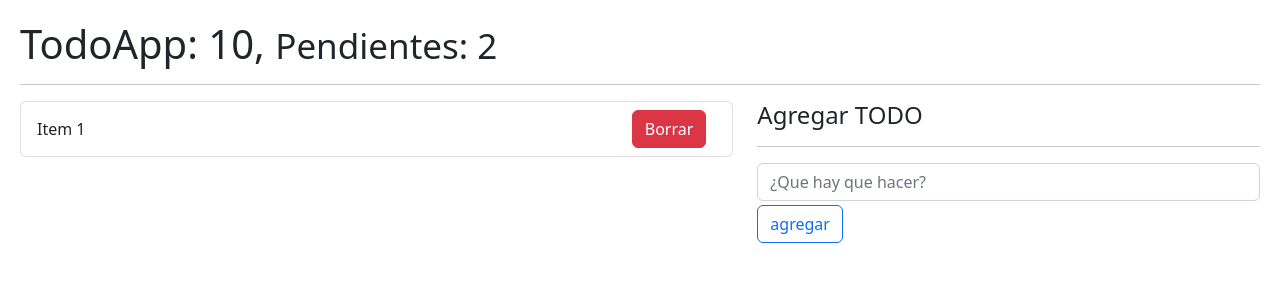
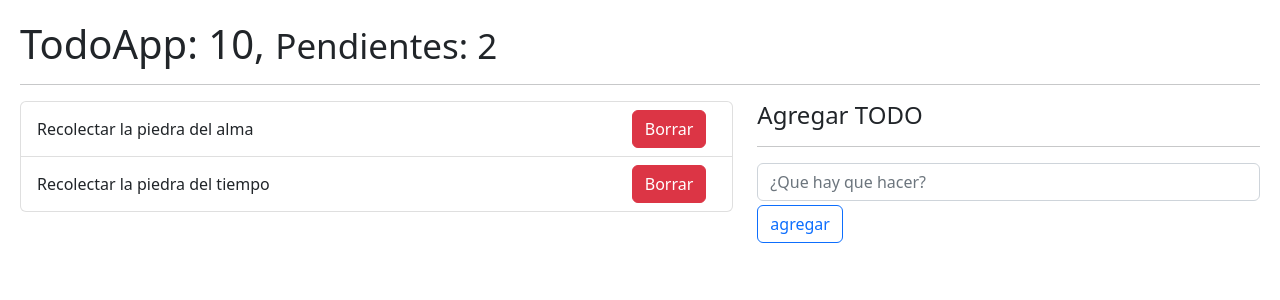
Before and after one commit to 1vanInclan/HooksApp, a React (Vite) app: page / in a window 1280 px wide. Shown: the top 300 px of the page. Built offline with nearby package versions, Linux system fonts and the light colour scheme.

Commit message:
Parte de 1 de la tarea, extraccion de arreglo de objetos

```diff
--- a/src/08-useReducer/TodoApp.jsx
+++ b/src/08-useReducer/TodoApp.jsx
@@ -1,4 +1,5 @@
 import { useReducer } from "react";
+import { TodoList } from "./TodoList";
 import { todoReducer } from "./todoReducer";
 
 const initialState = [
@@ -31,15 +32,9 @@
 
             <div className="row">
                 <div className="col-7">
-                    {/* TodoList */}
-                    <ul className="list-group">
-                        <li className="list-group-item d-flex justify-content-between">
-                            <span className="align-self-center">Item 1</span>
-                            <button className="btn btn-danger">Borrar</button>
-                        </li>
 
-                    </ul>
-                    {/* Fin todolist */}
+                    <TodoList todos={ todos }/>
+
                 </div>
 
                 <div className="col-5">
--- a/src/08-useReducer/TodoList.jsx
+++ b/src/08-useReducer/TodoList.jsx
@@ -1,7 +1,24 @@
+import { Todoitem } from "./Todoitem"
 
 
-export const TodoList = () => {
+export const TodoList = ({ todos = [] }) => {
+
+    // console.log(todos.map(todo => (
+    //     todo.id
+    // )))
+
+    // console.log(todos.map(todo => (
+    //     todo.description
+    // )))
+
   return (
-    <div>lista</div>
+    <ul className="list-group">
+        {
+            todos.map( todo => (
+                <Todoitem key={ todo.id } todo={todo}/>
+            ))
+        }
+    </ul>
+
   )
 }
--- /dev/null
+++ b/src/08-useReducer/Todoitem.jsx
@@ -0,0 +1,14 @@
+
+
+export const Todoitem = ({ todo }) => {
+
+  return (
+
+    <li className="list-group-item d-flex justify-content-between">
+            <span className="align-self-center">{ todo.description }</span>
+            <button className="btn btn-danger">Borrar</button>
+    </li>
+
+
+  )
+}
```
